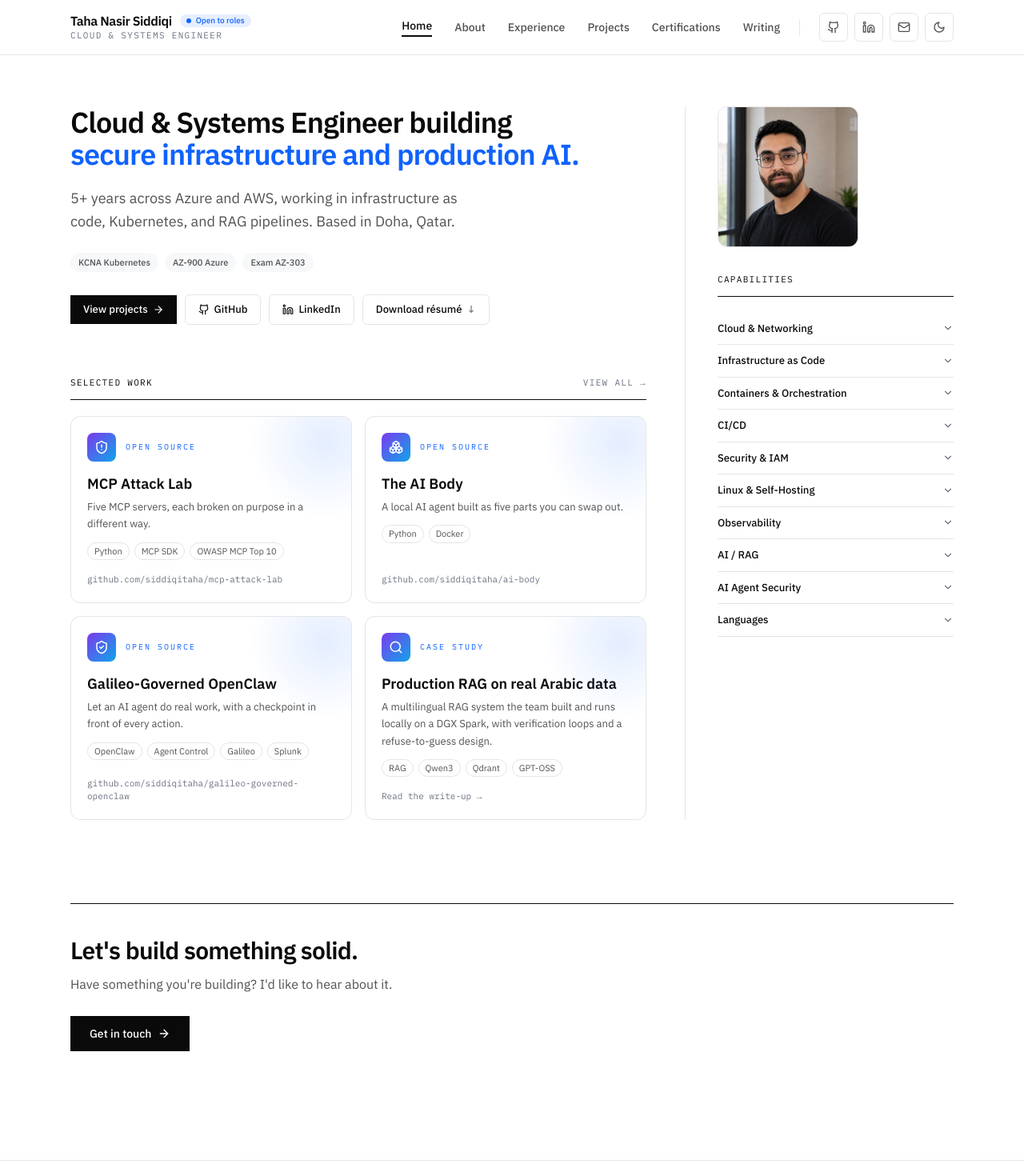
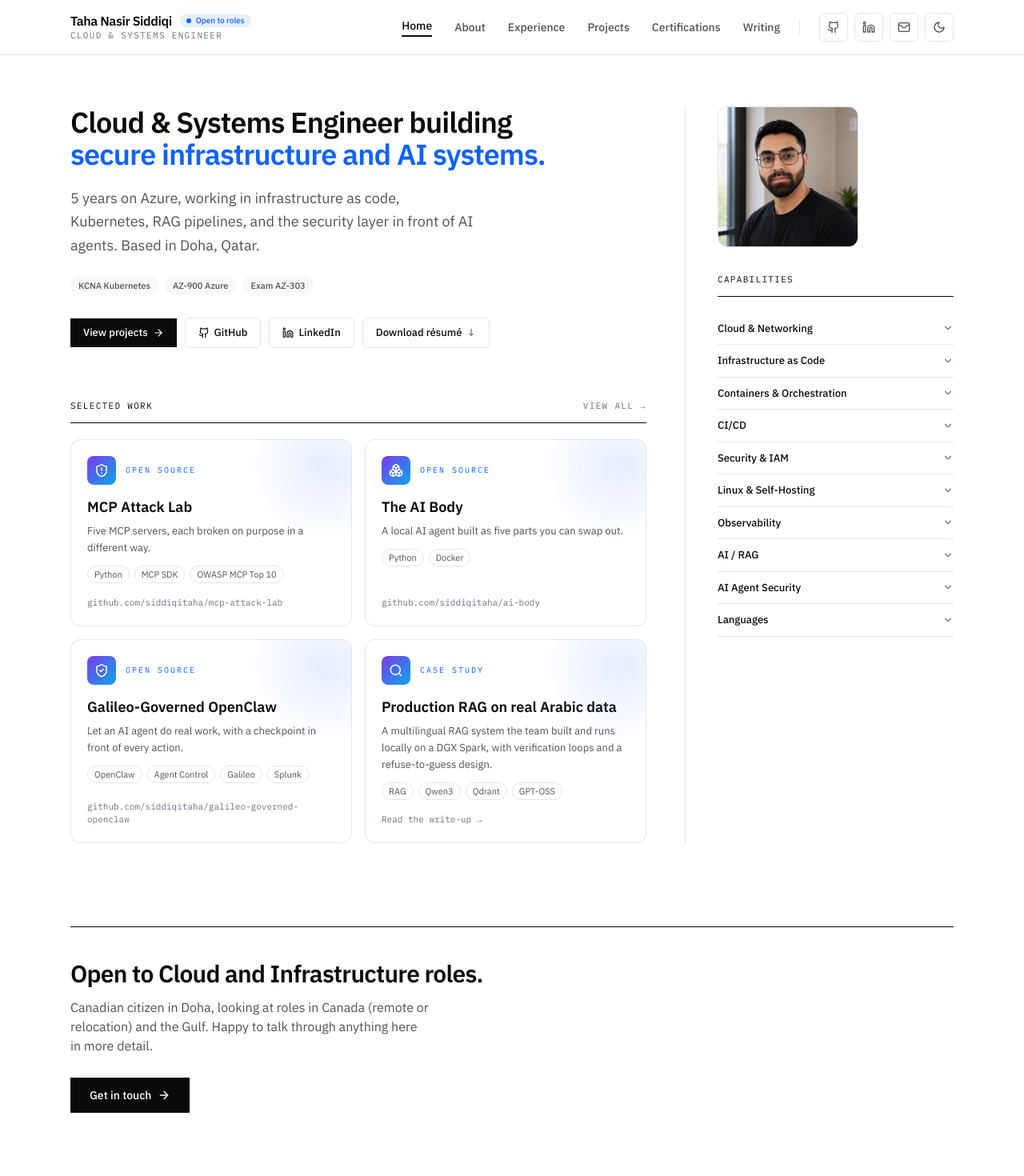
Before and after one commit to siddiqitaha/siddiqitaha.github.io, a React (Vite) app: page / in a window 1280 px wide. Shown: the top 1470 px of the page at 80% size. Built offline with nearby package versions, Linux system fonts and the light colour scheme.

Commit message:
Fix hero text on Home, drop unevidenced AWS claim, reframe CTA as job-seeking

```diff
--- a/src/pages/Home.jsx
+++ b/src/pages/Home.jsx
@@ -20,11 +20,11 @@
             <div>
               <h1 className="font-head text-3xl font-semibold leading-[1.12] tracking-tight md:text-4xl">
                 Cloud &amp; Systems Engineer building<br />
-                <span className="text-accent">secure infrastructure and production AI.</span>
+                <span className="text-accent">secure infrastructure and AI systems.</span>
               </h1>
               <p className="mt-5 max-w-lg text-lg leading-relaxed text-ink-soft">
-                5+ years across Azure and AWS, working in infrastructure as code, Kubernetes,
-                and RAG pipelines. Based in {profile.location}.
+                5 years on Azure, working in infrastructure as code, Kubernetes, RAG pipelines,
+                and the security layer in front of AI agents. Based in {profile.location}.
               </p>
               <div className="mt-6 flex flex-wrap gap-2">
                 {certBadges.map((c) => (
@@ -68,8 +68,8 @@
       <Section className="py-14">
         <div className="border-t border-ink pt-10">
           <Reveal>
-            <h2 className="font-head text-3xl font-semibold tracking-tight">Let's build something solid.</h2>
-            <p className="mt-3 max-w-md text-ink-soft">Have something you're building? I'd like to hear about it.</p>
+            <h2 className="font-head text-3xl font-semibold tracking-tight">Open to Cloud and Infrastructure roles.</h2>
+            <p className="mt-3 max-w-md text-ink-soft">Canadian citizen in Doha, looking at roles in Canada (remote or relocation) and the Gulf. Happy to talk through anything here in more detail.</p>
             <div className="mt-7"><Button href={`mailto:${profile.email}`}>Get in touch <ArrowRight size={16} /></Button></div>
           </Reveal>
         </div>
--- a/src/patterns/Hero.jsx
+++ b/src/patterns/Hero.jsx
@@ -83,7 +83,7 @@
         Secure, self-hosted <span className="text-accent">cloud &amp; AI systems.</span>
       </h1>
       <p className="mt-6 max-w-lg text-lg leading-relaxed text-ink-soft">
-        5+ years across Azure &amp; AWS — infrastructure-as-code, Kubernetes, and production RAG pipelines.
+        5 years on Azure: infrastructure as code, Kubernetes, RAG pipelines, and AI agent security.
       </p>
       <div className="mt-6"><Badges certBadges={certBadges} /></div>
       <div className="mt-7 flex flex-wrap items-center gap-5">
```
